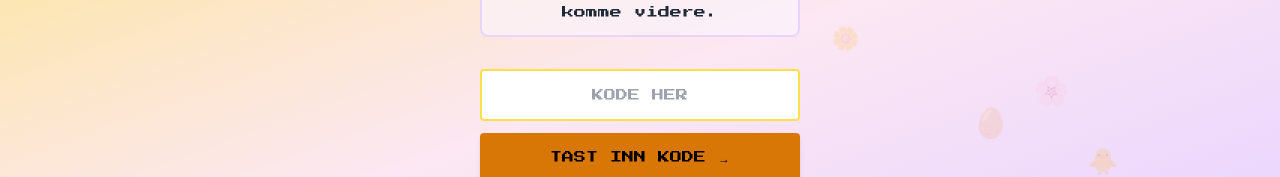
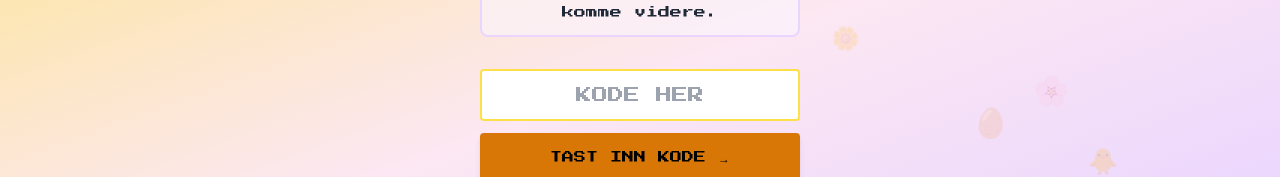
Before and after one commit to Trude/easter-hunt-2026, a React (Vite) app in the folder webapp/: page / in a window 1280 px wide. Shown: the part 383-560 px from the top of the page. Built offline with nearby package versions, Linux system fonts and the light colour scheme.

Commit message:
letter to svein. Bigger font size in inputs to prevent zoom

```diff
--- a/webapp/src/index.css
+++ b/webapp/src/index.css
@@ -5,6 +5,11 @@
 
 * {
   box-sizing: border-box;
+}
+
+/* Prevent iOS Safari from zooming on input focus */
+input, select, textarea {
+  font-size: 16px !important;
 }
 
 body {
```
Also changed, not shown: 1 other file (tests, documents, lock files or other folders).
